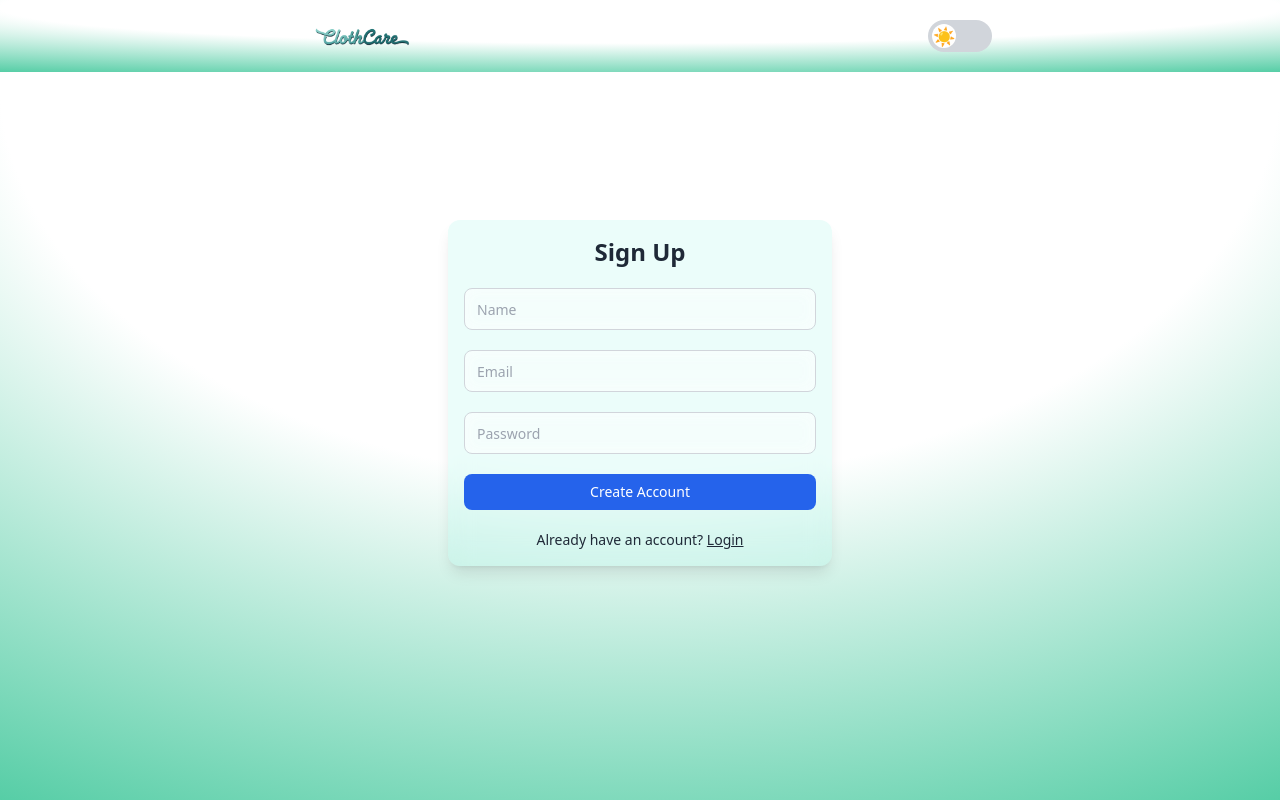
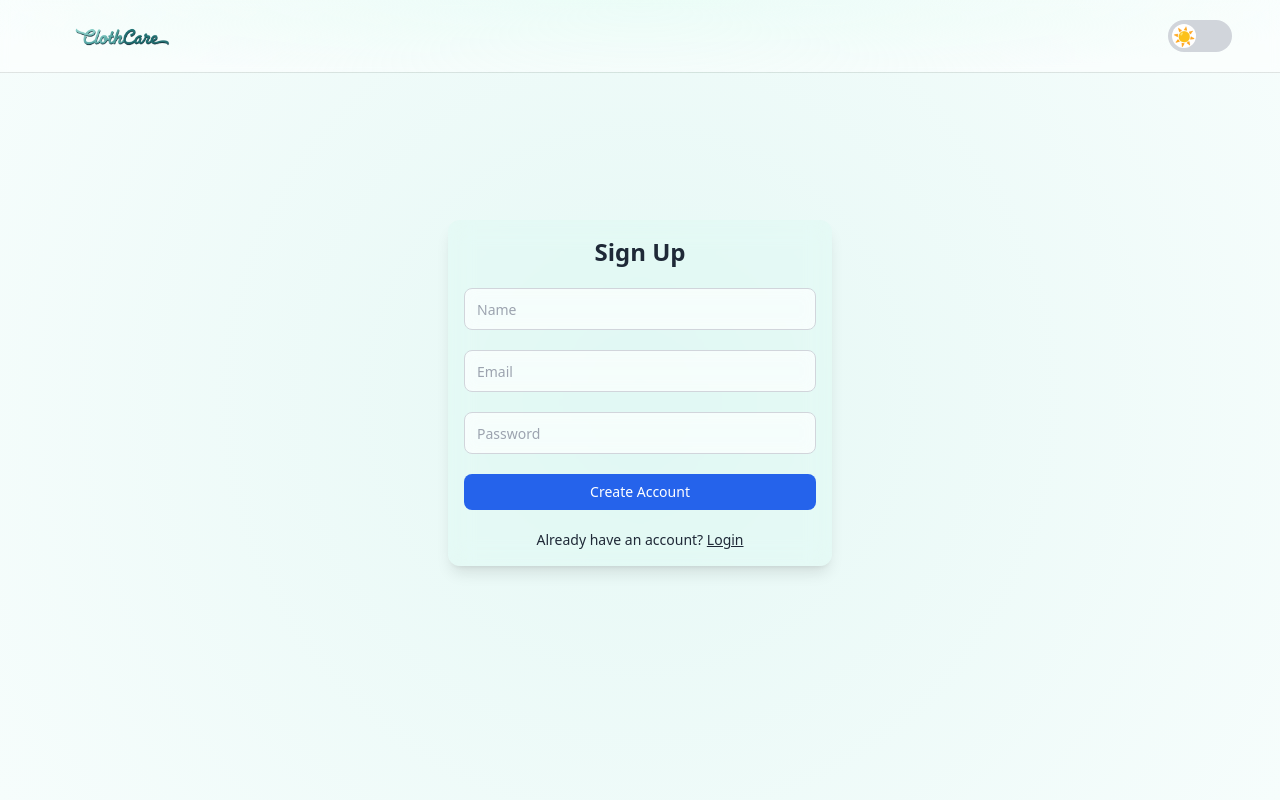
Before and after one commit to asliutkarsh/cloth-care-mvp, a React (Vite) app: page /signup in a window 1280 px wide. Built offline with nearby package versions, Linux system fonts and the light colour scheme.

Commit message:
feat: Implement BaseLayout component for consistent background gradients; refactor AppLayout and PublicLayout to utilize BaseLayout; update Navbar for improved styling and structure; enhance Landing page background handling.

```diff
--- a/src/index.css
+++ b/src/index.css
@@ -23,6 +23,6 @@
 
 @layer components {
 	.glass-card {
-		@apply bg-teal-200/20 dark:bg-teal-900/20 backdrop-blur-md rounded-xl shadow-lg p-4;
+		@apply bg-teal-100/20 dark:bg-teal-900/20 backdrop-blur-md rounded-xl shadow-lg p-4;
 	}
 }
--- /dev/null
+++ b/src/layouts/BaseLayout.jsx
@@ -0,0 +1,34 @@
+// src/layouts/BaseLayout.jsx
+
+/**
+ * A reusable layout component that provides the consistent background gradient
+ * and wrapper structure for the entire application.
+ */
+export default function BaseLayout({ children }) {
+    return (
+      <div className="min-h-screen w-full relative overflow-hidden bg-white dark:bg-black">
+        {/* Consistent Background Gradients */}
+        <div className="absolute inset-0 z-0 pointer-events-none">
+          {/* Dark mode gradient */}
+          <div
+            className="hidden dark:block w-full h-full"
+            style={{
+              background: 'radial-gradient(circle at center, #0e3e37 0%, #051412 100%)',
+            }}
+          />
+          {/* Light mode gradient */}
+          <div
+            className="block dark:hidden w-full h-full"
+            style={{
+              backgroundImage: 'radial-gradient(circle at center, #e6f8f5 0%, #f6fdfc 100%)',
+            }}
+          />
+        </div>
+
+        {/* Page Content */}
+        <div className="relative z-10 flex min-h-screen flex-col">
+          {children}
+        </div>
+      </div>
+    );
+  }
--- a/src/layouts/Navbar.jsx
+++ b/src/layouts/Navbar.jsx
@@ -1,147 +1,89 @@
-import { Link, useLocation } from 'react-router-dom'
-import ThemeToggle from '../components/ThemeToggle'
-import { motion } from 'framer-motion'
-import { useAuthStore } from '../stores/useAuthStore'
-import { useState } from 'react'
-import { useNavigate } from 'react-router-dom'
-import { ChevronRight } from 'lucide-react'
-import Logo from '../components/ui/Logo'
-import { useThemeStore } from '../stores/useThemeStore'
-import {
-  House,
-  CalendarDays,
-  WashingMachine,
-  User,
-  BookOpenCheck,
-} from 'lucide-react'
-import FabMenu from '../components/ui/FabMenu'
+// src/layouts/Navbar.jsx (Updated & Refactored)
+
+import { Link, useLocation, useNavigate } from 'react-router-dom';
+import { motion } from 'framer-motion';
+import { useAuthStore } from '../stores/useAuthStore';
+import { useThemeStore } from '../stores/useThemeStore';
+import { House, BookOpenCheck, WashingMachine, User, ChevronRight } from 'lucide-react';
+import ThemeToggle from '../components/ThemeToggle';
+import Logo from '../components/ui/Logo';
+
+// Helper to keep the Navbar's dynamic styling clean and readable.
+const getNavBackgroundStyle = (theme) => {
+  if (theme === 'dark') {
+    return 'radial-gradient(ellipse 50% 60% at 50% 80%, rgba(16,185,129,0.2), transparent 100%), rgba(0,0,0,0.25)';
+  }
+  // A more subtle gradient for light mode that works with backdrop-blur.
+  return 'radial-gradient(ellipse at top, rgba(230, 252, 245, 0.7), transparent 80%), rgba(255,255,255,0.5)';
+};
+
+// Defined outside the component to prevent re-creation on every render.
+const navItems = [
+  { to: '/dashboard', label: 'Dashboard', Icon: House },
+  { to: '/wardrobe', label: 'Wardrobe', Icon: BookOpenCheck },
+  { to: '/laundry', label: 'Laundry', Icon: WashingMachine },
+  { to: '/profile', label: 'Profile', Icon: User },
+];
 
 export default function Navbar() {
-  const { user, logout } = useAuthStore()
-  const theme = useThemeStore((state) => state.theme)
-  const location = useLocation()
-  const isLanding = location.pathname === '/'
-  const [open, setOpen] = useState(false)
-  const navigate = useNavigate()
+  const { user } = useAuthStore();
+  const theme = useThemeStore((state) => state.theme);
+  const location = useLocation();
+  const navigate = useNavigate();
+  const isLanding = location.pathname === '/';
 
-  const navItems = [
-    {
-      to: '/dashboard',
-      label: 'Dashboard',
-      icon: <House size={24} color="#e042f5" />,
-    },
-    {
-      to: '/wardrobe',
-      label: 'Wardrobe',
-      icon: <BookOpenCheck size={24} color="#12913c" />,
-    },
-    {
-      to: '/laundry',
-      label: 'Laundry',
-      icon: <WashingMachine size={24} color="#12913c" />,
-    },
-    {
-      to: '/profile',
-      label: 'Profile',
-      icon: <User size={24} color="#e042f5" />,
-    },
-  ]
+  const renderNavActions = () => {
+    if (!user) {
+      return <ThemeToggle />;
+    }
+
+    if (isLanding) {
+      return (
+        <motion.button
+          whileHover={{ scale: 1.02 }}
+          whileTap={{ scale: 0.98 }}
+          onClick={() => navigate('/dashboard')}
+          className="flex items-center gap-2 px-3 py-2 rounded-lg font-semibold text-gray-800 dark:text-white bg-white/50 dark:bg-black/20 border border-black/10 dark:border-white/20 shadow-md hover:shadow-lg transition-all"
+        >
+          Dashboard
+          <ChevronRight className="w-4 h-4" />
+        </motion.button>
+      );
+    }
+
+    // Desktop navigation for authenticated users inside the app
+    return (
+      <div className="hidden sm:flex justify-end items-center gap-2">
+        {navItems.map((item) => (
+          <motion.div key={item.to} whileHover={{ scale: 1.05 }} whileTap={{ scale: 0.95 }}>
+            <Link
+              to={item.to}
+              className="flex items-center gap-2 px-3 py-2 rounded-lg text-gray-700 dark:text-gray-300 hover:bg-gray-500/10 transition-colors"
+            >
+              {/* Using CSS classes for colors makes them theme-aware. */}
+              <item.Icon className="w-5 h-5 text-emerald-600 dark:text-emerald-500" />
+              <span className="text-sm font-medium">{item.label}</span>
+            </Link>
+          </motion.div>
+        ))}
+      </div>
+    );
+  };
 
   return (
     <motion.nav
       initial={{ y: -10, opacity: 0 }}
       animate={{ y: 0, opacity: 1 }}
       transition={{ duration: 0.3 }}
-      className="sticky top-0 z-20 p-3 md:p-4 backdrop-blur border-b border-white/20 dark:border-gray-700/40"
-      style={{
-        background: theme === 'dark' && isLanding
-          ? 'radial-gradient(ellipse 50% 60% at 50% 80%, rgba(16,185,129,0.25), transparent 100%), rgba(0,0,0,0.25)'
-          : theme === 'dark' && !isLanding
-          ? 'radial-gradient(ellipse 50% 60% at 50% 80%, rgba(16,185,129,0.25), transparent 100%), rgba(0,0,0,0.25)'
-          : theme === 'light' && isLanding
-          ? 'radial-gradient(125% 125% at 50% 10%, #ffffff 40%, #10b981 100%)'
-          : theme === 'light' && !isLanding
-          ? 'radial-gradient(125% 125% at 50% 90%, #ffffff 40%, #10b981 100%)'
-          : 'radial-gradient(125% 125% at 50% 10%, #ffffff 40%, #10b981 100%)'
-      }}
+      className="sticky top-0 z-20 p-3 md:p-4 backdrop-blur-sm border-b border-black/10 dark:border-white/10"
+      style={{ background: getNavBackgroundStyle(theme) }}
     >
-
-
-      {/* if user is not logged in */}
-      {!user && (
-        <div className="container flex items-center justify-between sm:justify-around mx-auto px-4 sm:px-6 lg:px-8">
-          <Link to="/" className="flex items-center">
-            <Logo />
-          </Link>
-
-          <ThemeToggle />
-        </div>
-      )}
-
-      {/* if user is logged in and landing page */}
-      {user && isLanding && (
-        <div className="container flex items-center justify-between sm:justify-around mx-auto px-4 sm:px-6 lg:px-8">
-          <Link to="/" className="flex items-center">
-            <Logo />
-          </Link>
-
-          <motion.button
-            whileHover={{
-              scale: 1.02,
-              backgroundColor: 'rgba(255, 255, 255, 0.1)',
-            }}
-            whileTap={{ scale: 0.98 }}
-            onClick={() => {
-              navigate('/dashboard')
-              setOpen(false)
-            }}
-            className="flex items-center gap-2 px-3 py-2 rounded-lg
-                 font-semibold text-white
-                 bg-gradient-to-b from-gray-700 to-gray-900/60
-                 dark:from-gray-900 dark:to-gray-800/70
-                 shadow-md hover:shadow-lg transition-all"
-          >
-            Dashboard
-            <ChevronRight className="w-4 h-4" />
-          </motion.button>
-        </div>
-      )}
-
-      {/* if user is logged in and not Landing page and desktop */}
-      {user && !isLanding && (
-        <div className="container hidden sm:flex items-center justify-between mx-auto px-4 sm:px-0 lg:px-6">
-          <Link to="/" className="flex items-center">
-            <Logo />
-          </Link>
-          <div className="flex justify-end items-center gap-3">
-            {navItems.map((item, idx) => (
-              <motion.div
-                key={idx}
-                whileHover={{ scale: 1.1 }}
-                whileTap={{ scale: 0.9 }}
-              >
-                <Link
-                  to={item.to}
-                  onClick={() => setOpen(false)}
-                  className="flex items-center gap-2 px-4 py-2 rounded hover:bg-gray-100/70 dark:hover:bg-gray-800/70"
-                >
-                  <span className="text-lg leading-none">{item.icon}</span>
-                  <span className="text-sm">{item.label}</span>
-                </Link>
-              </motion.div>
-            ))}
-          </div>
-        </div>
-      )}
-
-      {/* if user is logged in and not Landing page and mobile */}
-      {user && !isLanding && (
-        <div className="container flex items-center justify-between sm:justify-around mx-auto px-4 sm:px-6 lg:px-8 md:hidden">
-          <Link to="/" className="flex items-center">
-            <Logo />
-          </Link>
-        </div>
-      )}
+      <div className="container flex items-center justify-between mx-auto px-4 sm:px-6 lg:px-8">
+        <Link to={user ? "/" : "/"} className="flex items-center">
+          <Logo />
+        </Link>
+        {renderNavActions()}
+      </div>
     </motion.nav>
-  )
+  );
 }
--- a/src/layouts/PublicLayout.jsx
+++ b/src/layouts/PublicLayout.jsx
@@ -1,34 +1,16 @@
-// src/layouts/PublicLayout.jsx
-import { Outlet } from 'react-router-dom'
-import Navbar from './Navbar' // The same Navbar component is smart enough to be reused
+// src/layouts/PublicLayout.jsx (Updated)
+
+import { Outlet } from 'react-router-dom';
+import Navbar from './Navbar';
+import BaseLayout from './BaseLayout'; // Use the new BaseLayout
 
 export default function PublicLayout() {
-
   return (
-    <div className="min-h-screen w-full relative overflow-hidden bg-white dark:bg-black">
-      {/* Consistent background styling from AppLayout */}
-      <div className="absolute inset-0 z-0 pointer-events-none">
-        {/* Dark mode gradient */}
-        <div
-          className="hidden dark:block w-full h-full"
-          style={{
-            background: 'radial-gradient(ellipse 80% 60% at 50% 0%, rgba(16, 185, 129, 0.25), transparent 70%), #000000',
-          }}
-        />
-        {/* Light mode gradient */}
-        <div
-          className="block dark:hidden w-full h-full"
-          style={{
-            background: 'radial-gradient(125% 125% at 50% 10%, #ffffff 40%, #10b981 100%)',
-          }}
-        />
-      </div>
-      <div className="relative z-10 flex min-h-screen flex-col">
-        <Navbar />
-        <main className="flex-1">
-          <Outlet /> {/* Public pages like Landing, Login, etc. will render here */}
-        </main>
-      </div>
-    </div>
-  )
+    <BaseLayout>
+      <Navbar />
+      <main className="flex-1">
+        <Outlet />
+      </main>
+    </BaseLayout>
+  );
 }
--- a/src/pages/Landing.jsx
+++ b/src/pages/Landing.jsx
@@ -1,7 +1,7 @@
 import AnimatedPage from '../components/AnimatedPage'
 import { Link } from 'react-router-dom'
 import { motion, AnimatePresence } from 'framer-motion'
-import { useState , useEffect } from 'react'
+import { useState, useEffect } from 'react'
 import {
   FAQ,
   Footer,
@@ -282,8 +282,7 @@ export default function Landing() {
         <div
           className="absolute inset-0 pointer-events-none"
           style={{
-            background:
-              'radial-gradient(125% 125% at 50% 90%, #ffffff 40%, #10b981 100%)',
+            background: isDark ? "radial-gradient(ellipse 80% 60% at 50% 20%, rgba(16,185,129,0.25), transparent 70%)" : "radial-gradient(125% 125% at 50% 20%, #ffffff 40%, #a6d5cd 100%)",
           }}
         />
         <div className="relative max-w-3xl mx-auto">
```
Also changed, not shown: src/layouts/AppLayout.jsx (+9 -28 lines).
